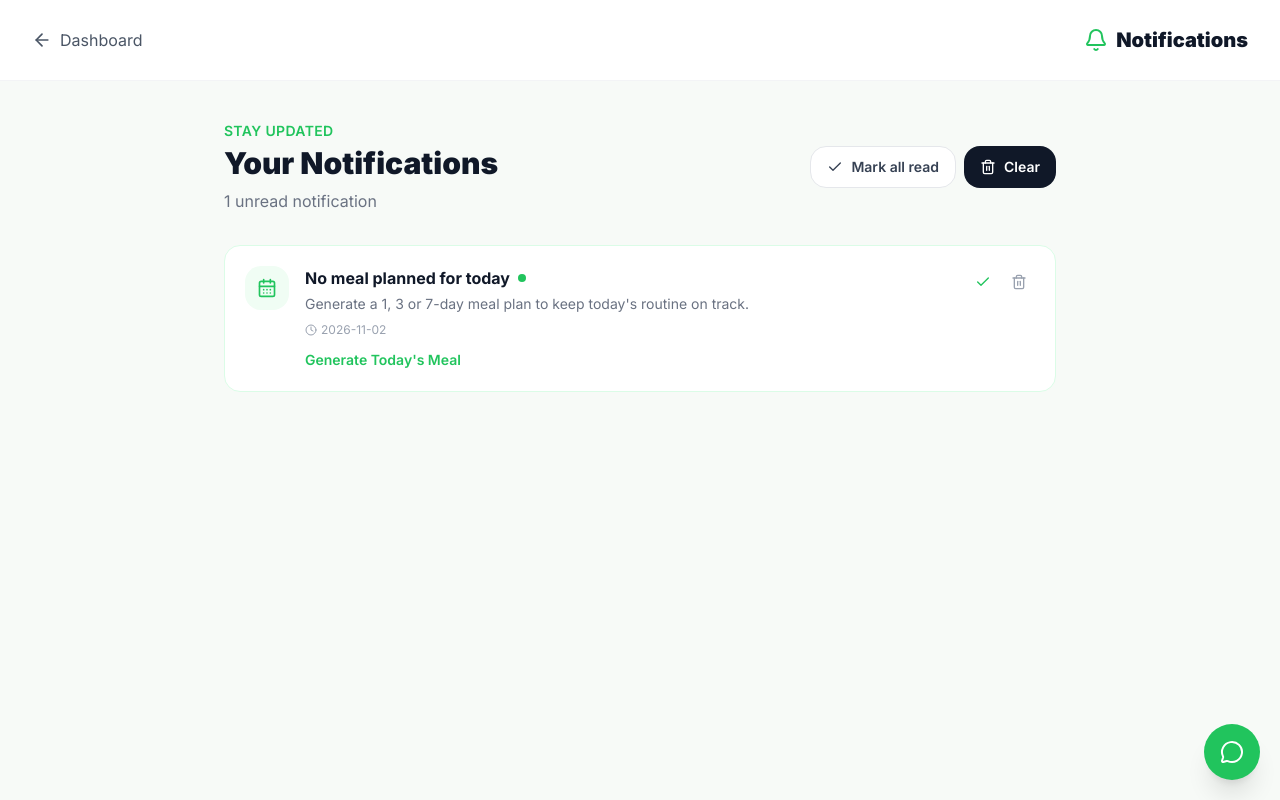
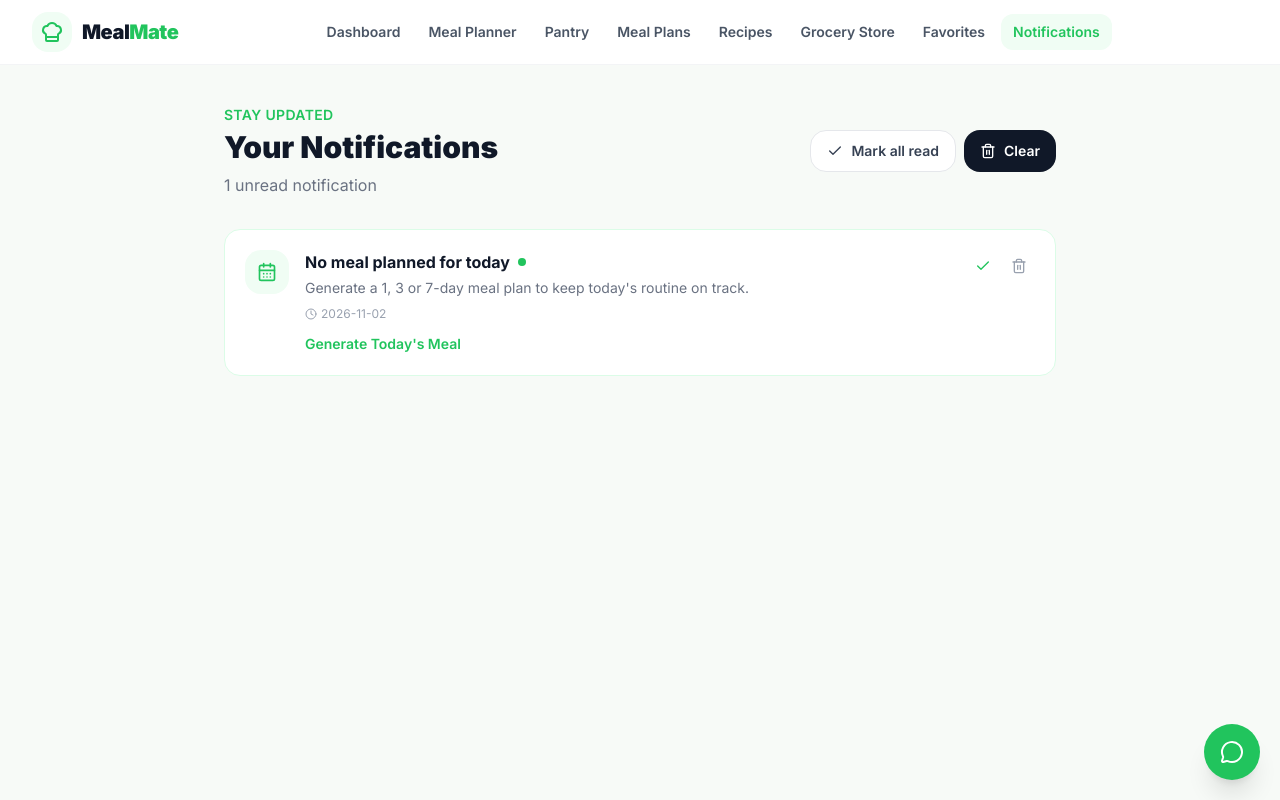
Before and after one commit to savani21/MealMate, a React (Vite) app in the folder frontend/: page /notifications in a window 1280 px wide. Built offline with nearby package versions, Linux system fonts and the light colour scheme.

Commit message:
refactor(ui): use consistent app navigation

```diff
--- a/frontend/src/pages/Notifications.jsx
+++ b/frontend/src/pages/Notifications.jsx
@@ -1,3 +1,4 @@
+import AppNavbar from "@/components/AppNavbar";
 import { useEffect, useMemo, useState } from "react";
 import { useLocation } from "wouter";
 import { useAuth } from "@/context/AuthContext";
@@ -225,19 +226,7 @@ export default function Notifications() {
 
   return (
     <div className="min-h-screen bg-[#f7faf7]">
-      <header className="bg-white border-b border-gray-100">
-        <div className="w-full px-4 sm:px-6 lg:px-8">
-          <div className="h-20 flex items-center justify-between">
-            <button onClick={() => setLocation("/dashboard")} className="flex items-center gap-2 text-gray-600 hover:text-primary transition">
-              <ArrowLeft className="w-5 h-5" /> Dashboard
-            </button>
-            <div className="flex items-center gap-2">
-              <Bell className="w-6 h-6 text-primary" />
-              <span className="text-xl font-black text-gray-900">Notifications</span>
-            </div>
-          </div>
-        </div>
-      </header>
+      <AppNavbar />
 
       <main className="max-w-4xl mx-auto px-4 sm:px-6 lg:px-8 py-10">
         <div className="flex flex-col sm:flex-row sm:items-center sm:justify-between gap-4 mb-8">
```
